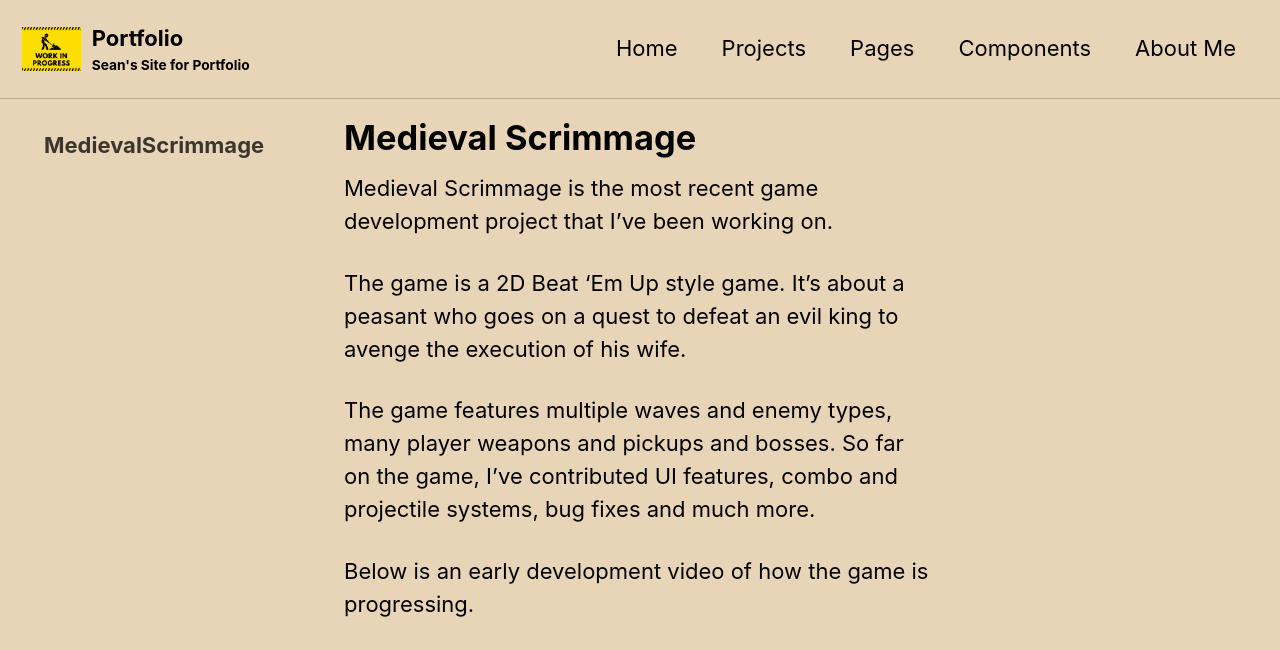
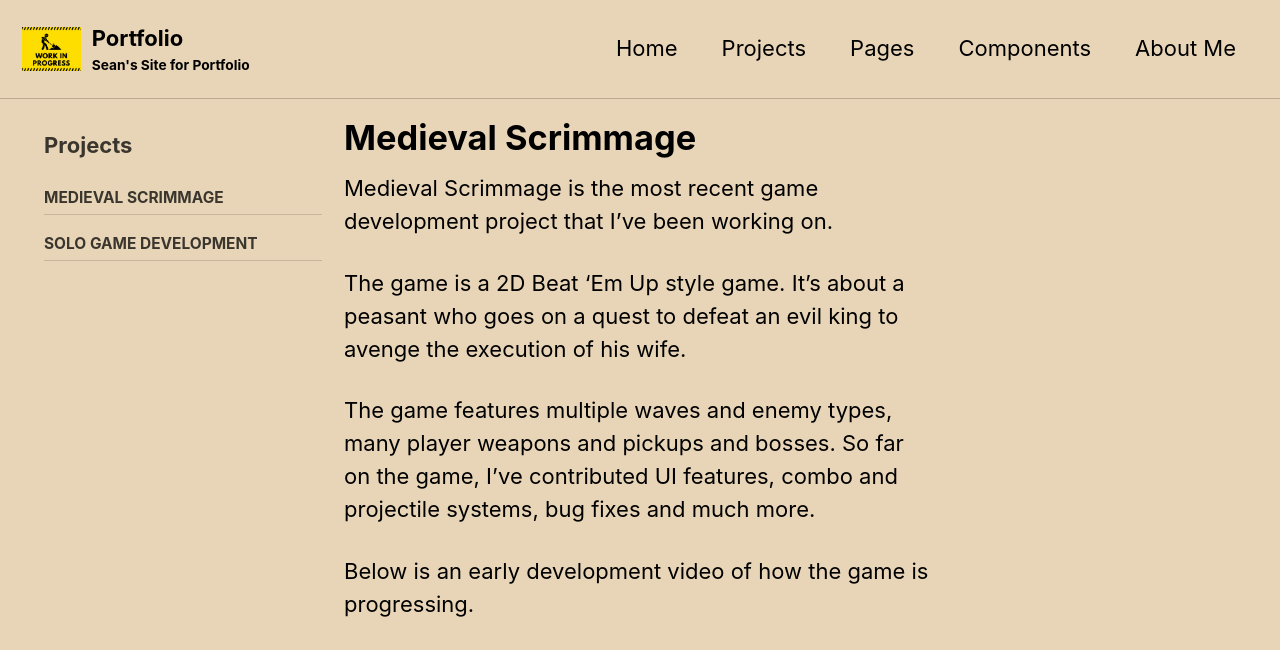
Before and after one commit to McDermott2527/McDermott2527.github.io, a Jekyll site: the page built from _pages/projects-medieval-scrimmage.md, in a window 1280 px wide. Shown: the top 650 px of the page. Built offline with Jekyll 4.4.1, drawn with Linux system fonts in a browser that asks for light colours; grey boxes are pictures that could not be loaded.

Commit message:
Change sidebar title and navigation items
Updated sidebar title and navigation for the Medieval Scrimmage page.

```diff
--- a/_pages/projects-medieval-scrimmage.md
+++ b/_pages/projects-medieval-scrimmage.md
@@ -3,10 +3,9 @@ title: "Medieval Scrimmage"
 layout: single
 permalink: /projects/medieval-scrimmage/
 sidebar:
-  title: "MedievalScrimmage"
+  title: "Projects"
   nav:
-    - MedievalScrimmage
-
+    - projects
 ---
 Medieval Scrimmage is the most recent game development project that I've been working on.
 
```
